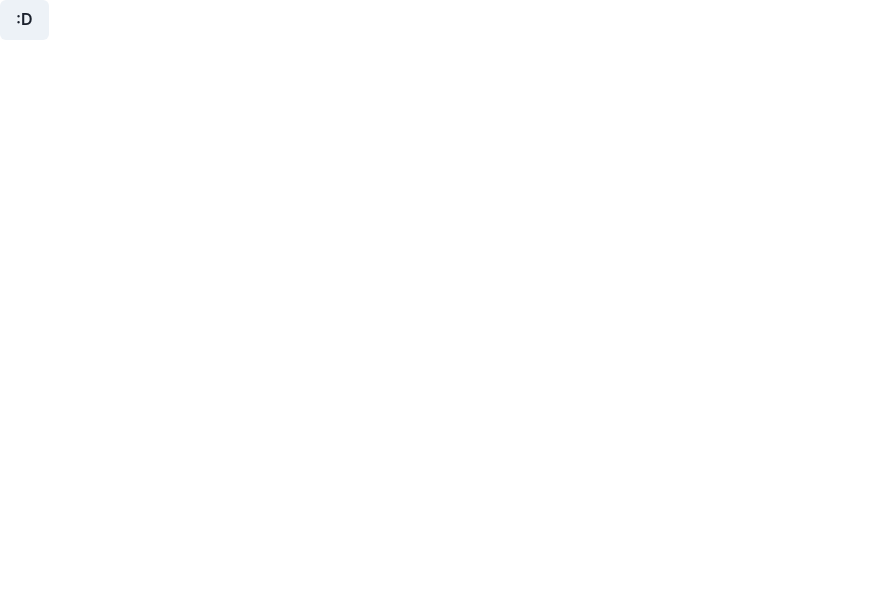
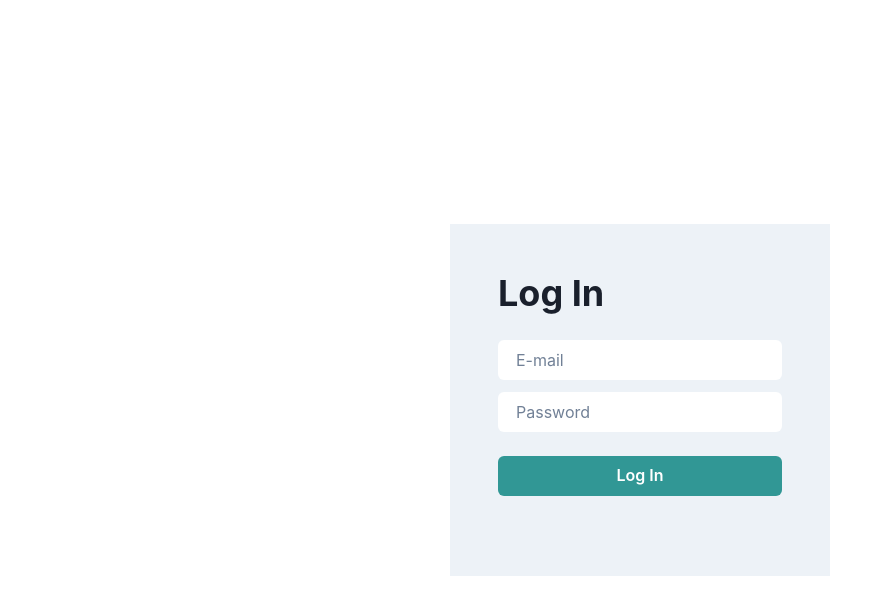
Before and after one commit to ka-rl/group32project, a React (Vite) app in the folder frontend/: page /login in a window 1280 px wide. Shown: the top 614 px of the page, without its empty margins (0-893 px from the left). Built offline with nearby package versions, Linux system fonts and the light colour scheme.

Commit message:
login page. no register yet

```diff
--- a/frontend/src/App.jsx
+++ b/frontend/src/App.jsx
@@ -1,12 +1,15 @@
 import { Button } from "@chakra-ui/react"
-
+import { Routes, Route } from "react-router-dom"
+import Login from "./pages/Login"
 
 
 function App() {
 
   return (
     <>
-      <Button>:D</Button>
+      <Routes>
+        <Route path="/login" element={<Login />}/>
+      </Routes>
     </>
   )
 }
--- /dev/null
+++ b/frontend/src/pages/Login.jsx
@@ -0,0 +1,49 @@
+
+import React from 'react';
+import {
+  Flex,
+  Heading,
+  Input,
+  Button,
+  FormControl,
+  FormLabel,
+  Switch,
+  useColorMode,
+  useColorModeValue,
+} from '@chakra-ui/react';
+
+const Login = () => {
+  const { toggleColorMode } = useColorMode();
+  const formBackground = useColorModeValue('gray.100', 'gray.700');
+
+  return (
+    <Flex h="100vh" alignItems="center" justifyContent="center">
+      <Flex
+        flexDirection="column"
+        bg={formBackground}
+        p={12}
+      >
+        <Heading mb={6}>Log In</Heading>
+        <Input
+          placeholder="E-mail"
+          type="email"
+          variant="filled"
+          background="white"
+          mb={3}
+        />
+        <Input
+          placeholder="Password"
+          type="password"
+          variant="filled"
+          background="white"
+          mb={6}
+        />
+        <Button colorScheme="teal" mb={8}>
+          Log In
+        </Button>
+      </Flex>
+    </Flex>
+  );
+};
+
+export default Login;
```
Also changed, not shown: frontend/src/pages/Register.jsx (added).
